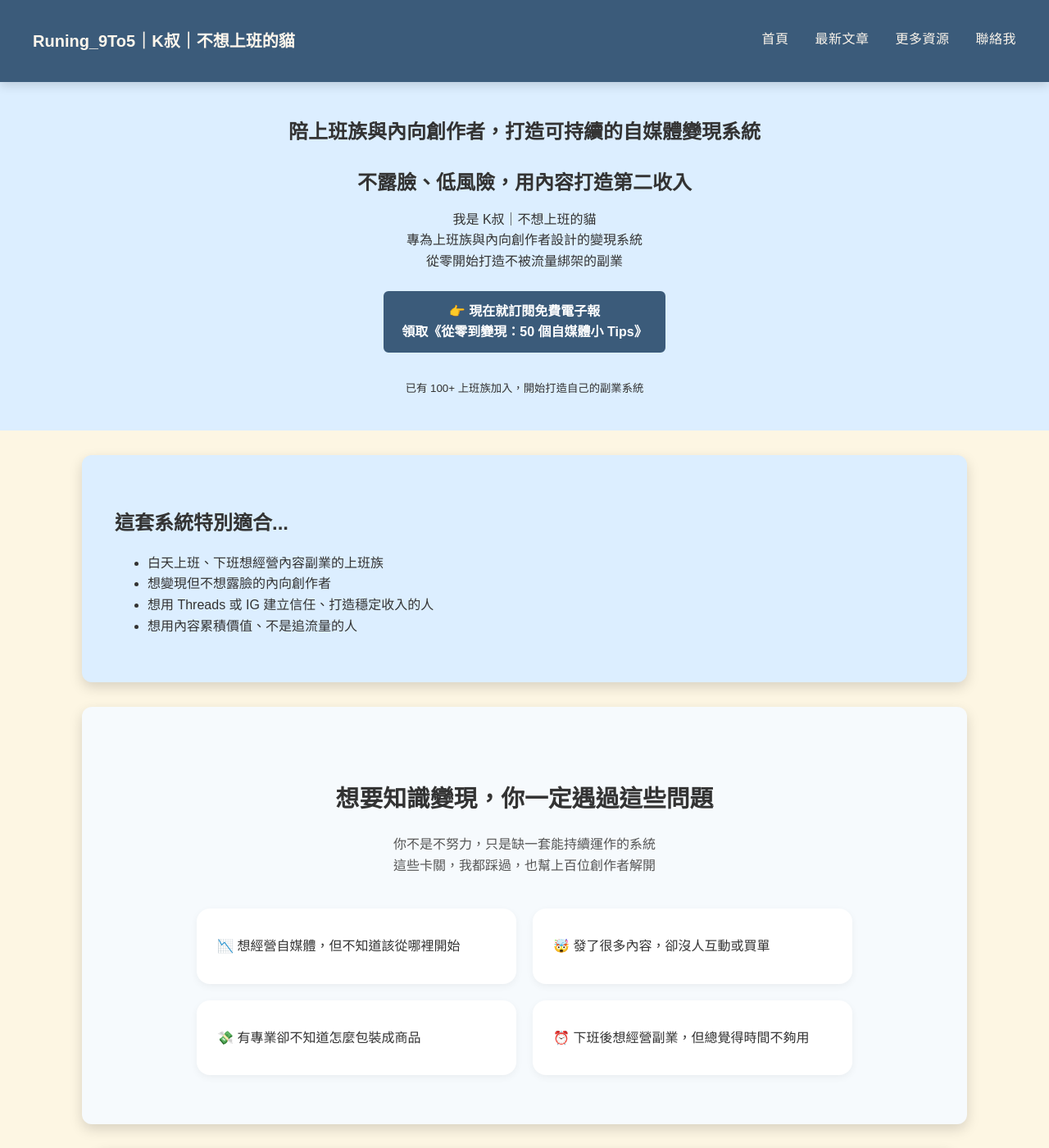
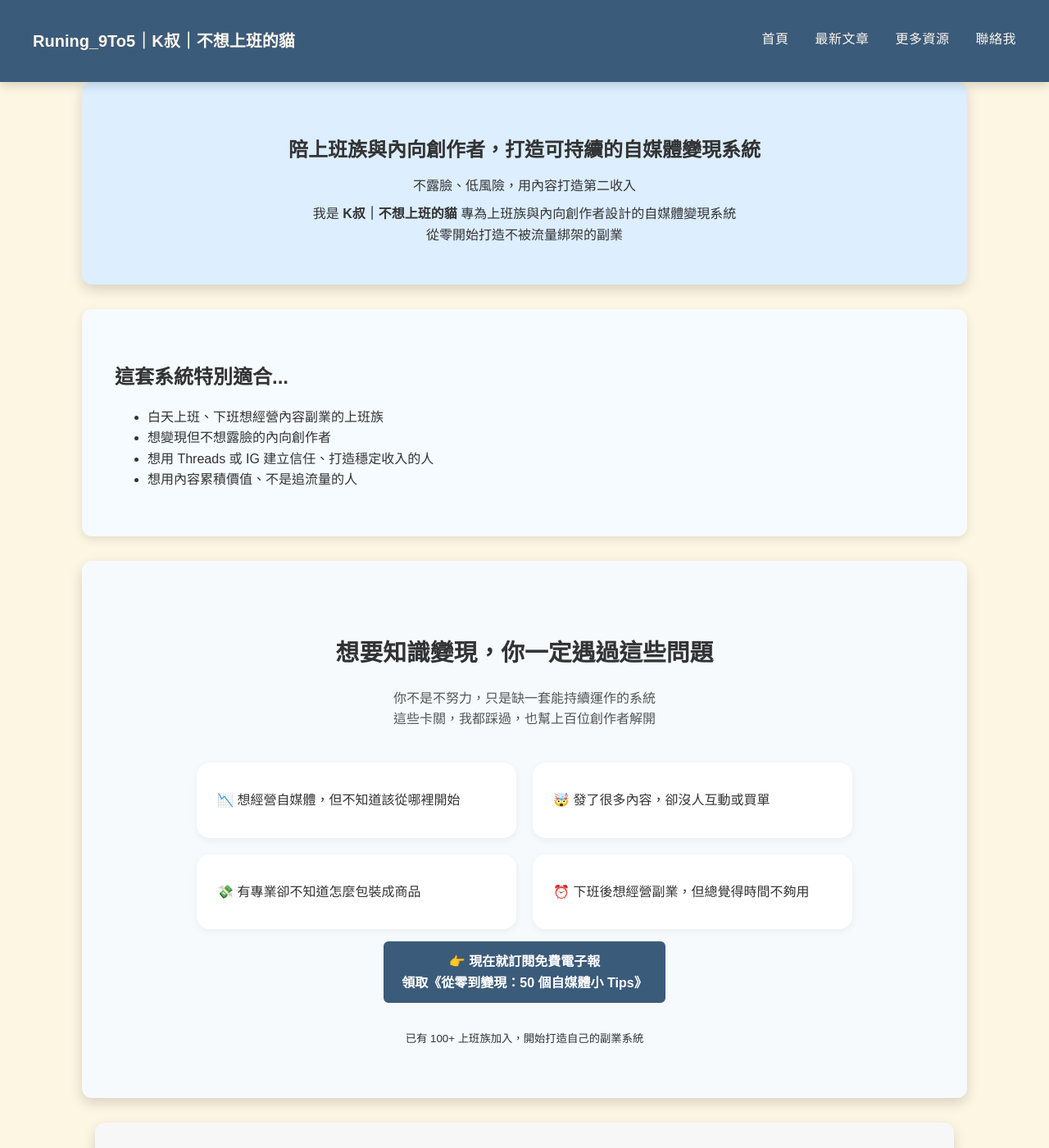
Before and after one commit to KenHAI666/Runing9TO5, a Jekyll site: the page built from index.md, in a window 1280 px wide and 1400 px high. Shown: the whole window at 82% size. Built offline with Jekyll 4.4.1, drawn with Linux system fonts in a browser that asks for light colours.

Commit message:
Update index.md

```diff
--- a/index.md
+++ b/index.md
@@ -22,17 +22,21 @@ keywords: "自媒體變現系統, 上班族斜槓指南, 內容變現策略, 內
   </script>
 
 <body>
-<!-- SEO 短版 Hero 區 -->
-<section class="hero" style="background:#dceeff; padding:40px;text-align:center;">
+
+<!-- 🔹 SEO 短版 Hero 區 -->
+
+<section class="card-section" style="background:#dceeff; padding:40px; text-align:center;" id="hero">
   <h1>陪上班族與內向創作者，打造可持續的自媒體變現系統</h1>
-  <h2>不露臉、低風險，用內容打造第二收入</h2>
-  <p>我是 K叔｜不想上班的貓<br>專為上班族與內向創作者設計的變現系統<br>從零開始打造不被流量綁架的副業</p>
-   <a href="#subscribe" class="btn-external" style="margin-bottom:30px;">👉 現在就訂閱免費電子報<br>領取《從零到變現：50 個自媒體小 Tips》</a>
-  <br>
-  <small>已有 100+ 上班族加入，開始打造自己的副業系統</small>
+  <p>不露臉、低風險，用內容打造第二收入</p>
+  <p>
+    我是 <strong>K叔｜不想上班的貓</strong>
+    專為上班族與內向創作者設計的自媒體變現系統<br>
+    從零開始打造不被流量綁架的副業
+  </p>
 </section>
-<!-- 適合誰 -->
-<section class="card-section" style="padding:40px; background:#dceeff;" id="who-for">
+
+<!-- 🔹 適合誰 -->
+<section class="card-section-1" style="padding:40px; background:#f6fbff;" id="who-for">
   <h2>這套系統特別適合...</h2>
   <ul>
     <li>白天上班、下班想經營內容副業的上班族</li>
@@ -64,6 +68,9 @@ keywords: "自媒體變現系統, 上班族斜槓指南, 內容變現策略, 內
       <p>⏰ 下班後想經營副業，但總覺得時間不夠用</p>
     </div>
   </div>
+     <a href="#subscribe" class="btn-external" style="margin-bottom:30px;">👉 現在就訂閱免費電子報<br>領取《從零到變現：50 個自媒體小 Tips》</a>
+  <br>
+  <small>已有 100+ 上班族加入，開始打造自己的副業系統</small>
 </section>
 
 <!-- 最新文章區 -->
```
